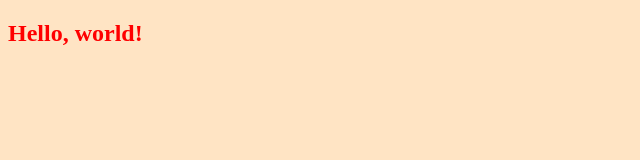
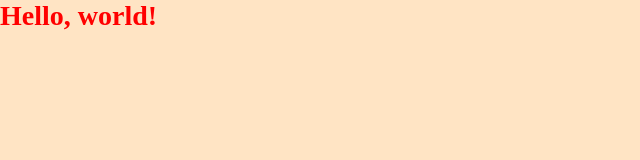
Before and after one commit to annazenovich/lessons, a plain HTML site: page index.html in a window 1280 px wide. Shown: the whole page, without its empty margins (0-640 px from the left). Drawn offline with Linux system fonts and the light colour scheme.

Commit message:
добавили ветку и настройки по умолчанию

```diff
--- a/style.css
+++ b/style.css
@@ -1,4 +1,11 @@
+*{
+    margin: 0;
+    padding: 0;
+}
 body {
     background: bisque;
     color: red;
 }
+h2{
+    font-size: 28px;
+}
```
